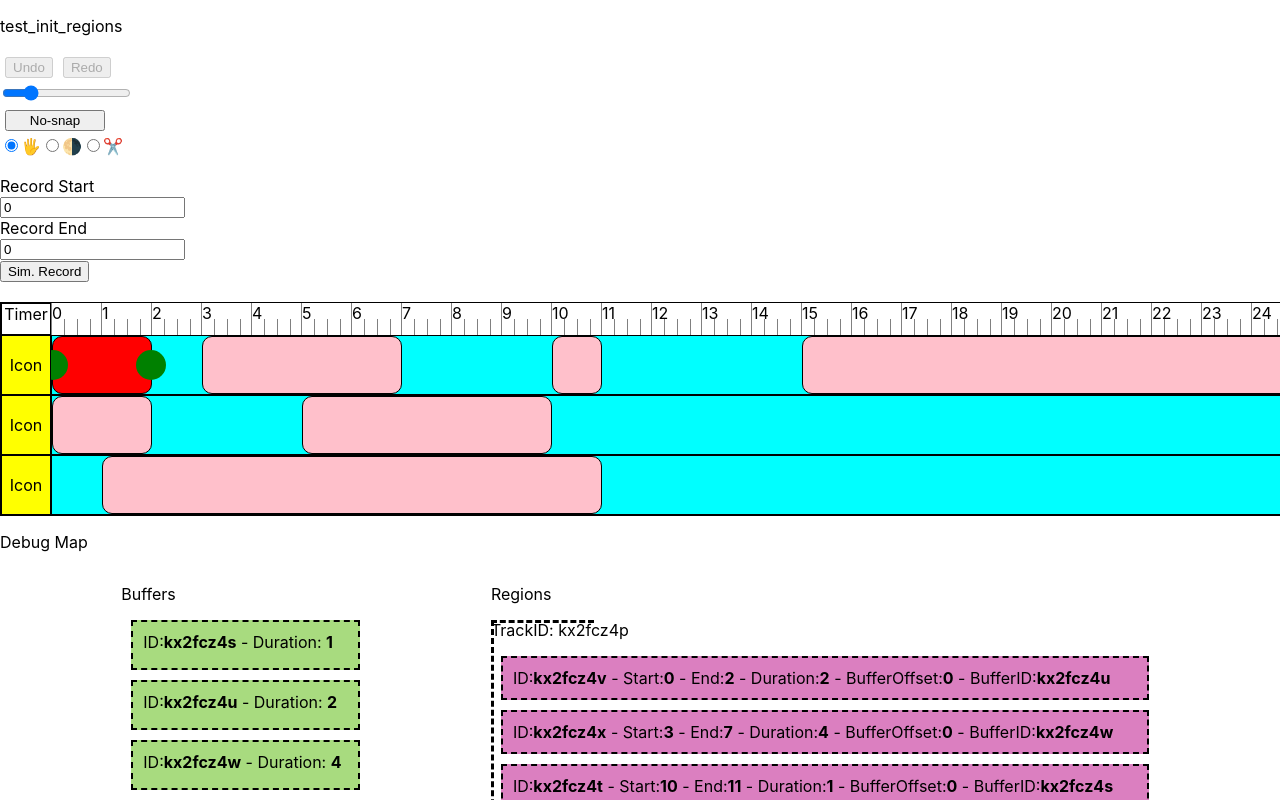
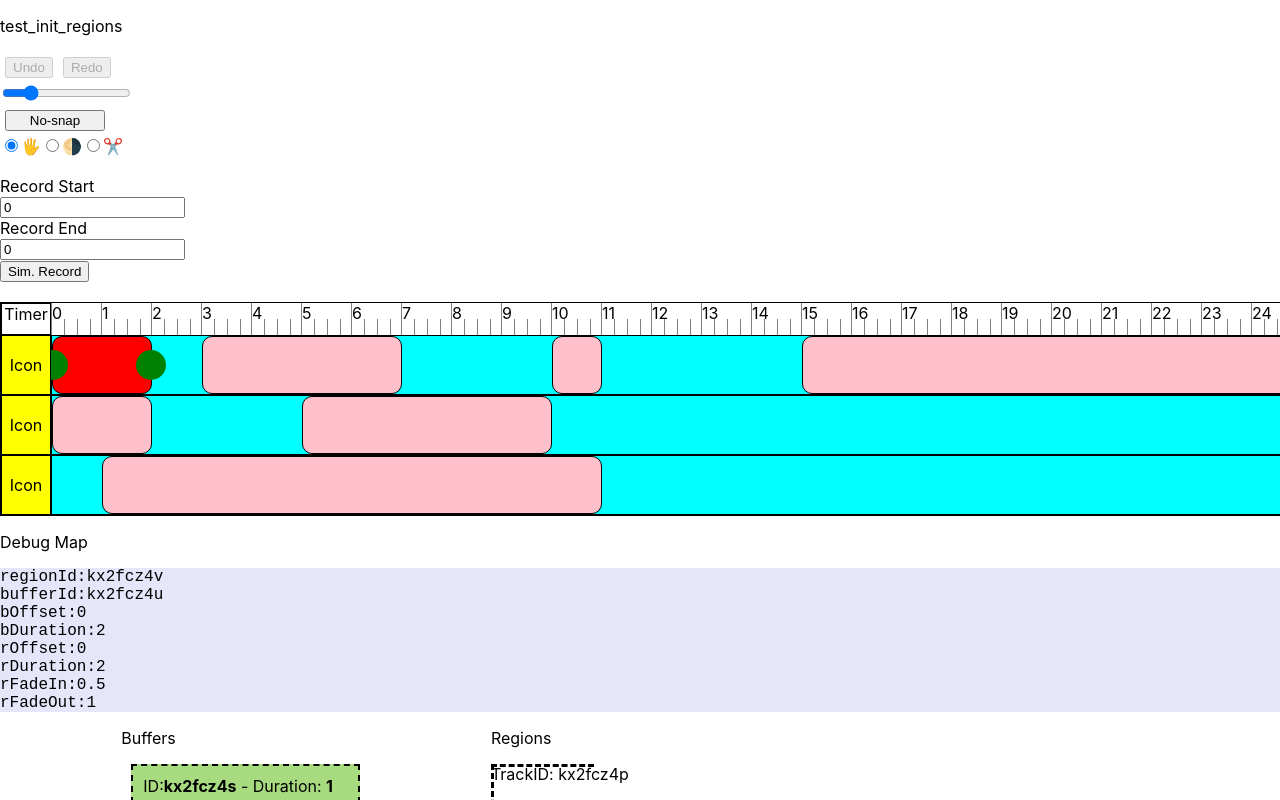
Before and after one commit to purewack/melonJuice-web, a React (Create React App) app: page / in a window 1280 px wide. Both pictures are taken after a click on the element 102 px from the left and 365 px from the top of the page. Shown: the top 800 px of the page. Built offline with nearby package versions, Linux system fonts and the light colour scheme.

Commit message:
selected region debug info

```diff
--- a/src/App.js
+++ b/src/App.js
@@ -369,7 +369,9 @@ function App() {
                     key={r.regionId}
                     region={r}
                     selectedRegion={selectedRegion}
-                    onSelect={setSelectedRegion}
+                    onSelect={(r)=>{
+                      setSelectedRegion(r)
+                    }}
                     trackInfo={{idx:i, max:tt.length}}
                     tracksDispatch={tracksDispatch}
                     editorStats={editorStats}
@@ -381,6 +383,28 @@ function App() {
       </div>
 
       <p>Debug Map</p>
+
+      {selectedRegion ?
+      tracks.current.map(t => {
+          return t.regions.map(r => {
+            if(r.regionId === selectedRegion.regionId){
+              return <div className='DebugSelection'>
+                <p>regionId:{r.regionId}</p>
+                <p>bufferId:{r.bufferId}</p>
+                <p>bOffset:{r.bOffset}</p>
+                <p>bDuration:{r.bDuration}</p>
+                <p>rOffset:{r.rOffset}</p>
+                <p>rDuration:{r.rDuration}</p>
+                <p>rFadeIn:{r.rFadeIn}</p>
+                <p>rFadeOut:{r.rFadeOut}</p>
+              </div>
+            }
+            else
+            return null
+          })
+        })
+      : null}
+
       <div className="DebugMap">
         <div>
           <p>Buffers</p>
--- a/src/css/App.css
+++ b/src/css/App.css
@@ -45,8 +45,14 @@ button{
     margin:10px;
     padding:10px;
 }
-
-
+.DebugSelection{
+    background: lavender;
+    font-size: 1rem;
+    font-family: monospace;
+}
+.DebugSelection p{
+    margin:0;
+}
 
 .AudioRegion:hover .AudioRegionDebugTooltip{
     display: block;
```
